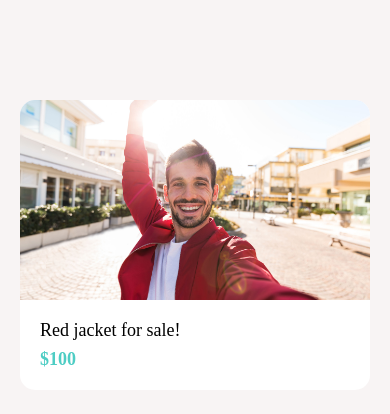
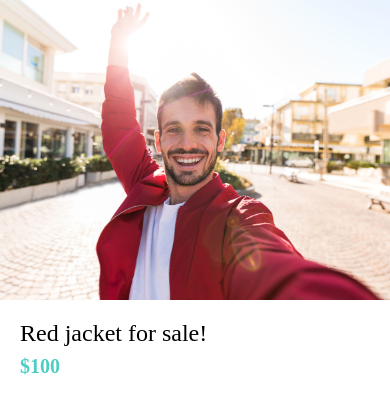
Before and after one commit to mcvio78/study__react-native-expo, a React Native app: screen / in a window 390 px wide. Shown: the top 414 px of the page. Built offline with nearby package versions, Linux system fonts and the light colour scheme.

Commit message:
DoneWithIt - ListingDetailsScreen

```diff
--- a/App.js
+++ b/App.js
@@ -4,15 +4,8 @@ import { View } from "react-native";
 import { WelcomeScreen } from "./app/screens/WelcomeScreen";
 import { LoginScreen } from "./app/screens/LoginScreen";
 import { Card } from "./app/components/Card";
+import { ListingDetailsScreen } from "./app/screens/ListingDetailsScreen";
 
 export default function App() {
-  return (
-    <View style={{ backgroundColor: "#f8f4f4", padding: 20, paddingTop: 100 }}>
-      <Card
-        image={require("./app/assets/jacket.jpg")}
-        title="Red jacket for sale!"
-        subTitle="$100"
-      />
-    </View>
-  );
+  return <ListingDetailsScreen />;
 }
--- /dev/null
+++ b/app/screens/ListingDetailsScreen.js
@@ -0,0 +1,37 @@
+import React from "react";
+import { Image, StyleSheet, View } from "react-native";
+
+import { AppText } from "../components/AppText";
+import { colors } from "../config/colors";
+
+export const ListingDetailsScreen = () => {
+  return (
+    <View>
+      <Image style={styles.image} source={require("../assets/jacket.jpg")} />
+      <View style={styles.detailsContainer}>
+        <AppText style={styles.cardTitle}>Red jacket for sale!</AppText>
+        <AppText style={styles.cardSubtitle}>$100</AppText>
+      </View>
+    </View>
+  );
+};
+
+const styles = StyleSheet.create({
+  detailsContainer: {
+    padding: 20,
+  },
+  cardTitle: {
+    fontSize: 24,
+    fontWeight: "500",
+    paddingBottom: 8,
+  },
+  cardSubtitle: {
+    fontSize: 20,
+    fontWeight: "bold",
+    color: colors.secondary,
+  },
+  image: {
+    width: "100%",
+    height: 300,
+  },
+});
```
